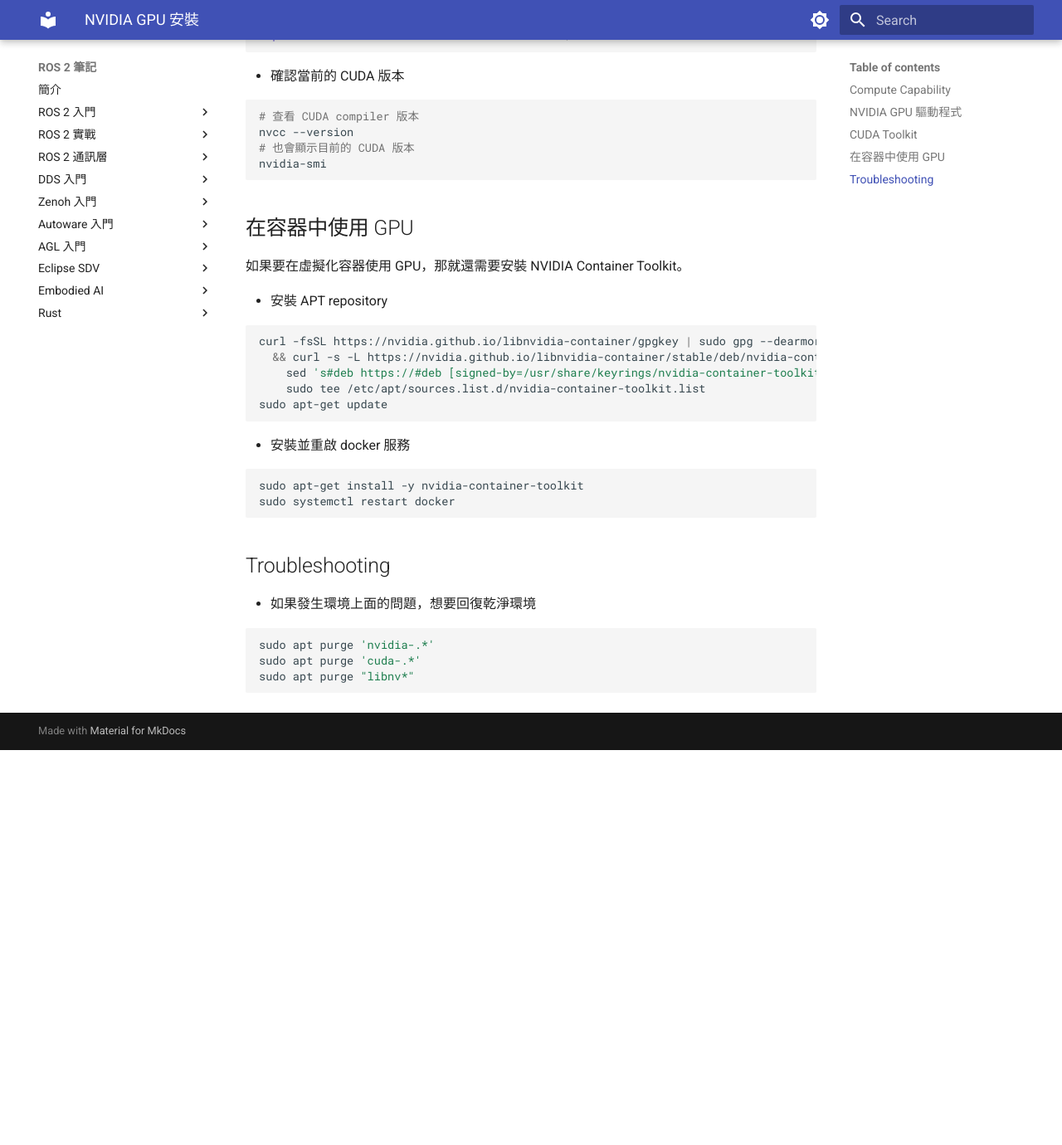
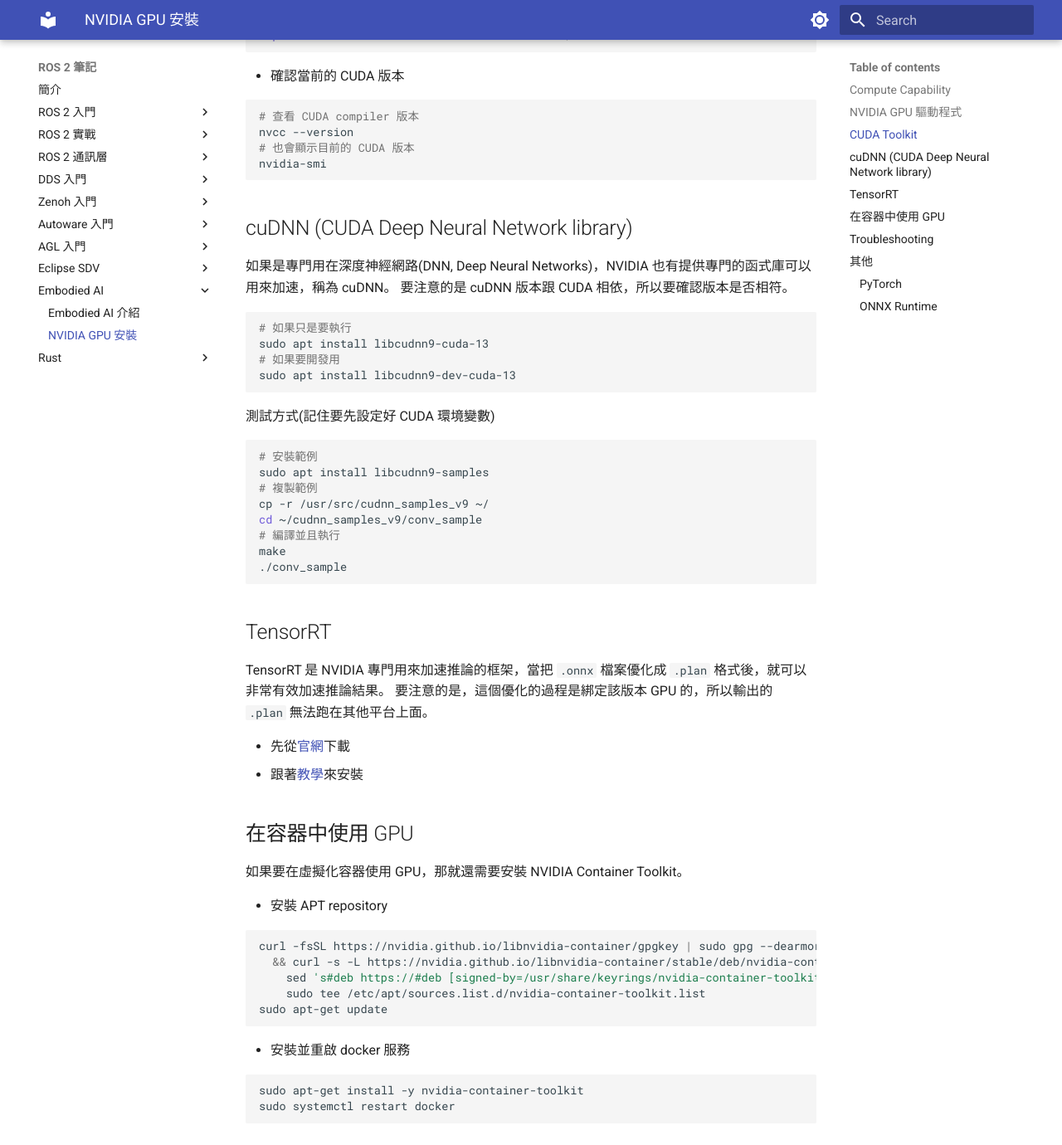
Before and after one commit to evshary/ros2-learning, an MkDocs documentation site: the page built from docs/embodied-ai/gpu.md, in a window 1280 px wide and 1400 px high, scrolled down 1535 px. Shown: the top 1380 px of the window at 83% size. Built offline with MkDocs 1.6.1 and Material for MkDocs 9.7.7, drawn with Linux system fonts in a browser that asks for light colours; before the commit the page ends 2439 px from its top, so only the background shows below that; some of the changed text lies outside the part shown.

Commit message:
Update models.
Signed-off-by: ChenYing Kuo <evshary@gmail.com>

````diff
--- a/docs/embodied-ai/gpu.md
+++ b/docs/embodied-ai/gpu.md
@@ -86,6 +86,39 @@ nvcc --version
 nvidia-smi
 ```
 
+## cuDNN (CUDA Deep Neural Network library)
+
+如果是專門用在深度神經網路(DNN, Deep Neural Networks)，NVIDIA 也有提供專門的函式庫可以用來加速，稱為 cuDNN。
+要注意的是 cuDNN 版本跟 CUDA 相依，所以要確認版本是否相符。
+
+```bash
+# 如果只是要執行
+sudo apt install libcudnn9-cuda-13
+# 如果要開發用
+sudo apt install libcudnn9-dev-cuda-13
+```
+
+測試方式(記住要先設定好 CUDA 環境變數)
+
+```bash
+# 安裝範例
+sudo apt install libcudnn9-samples
+# 複製範例
+cp -r /usr/src/cudnn_samples_v9 ~/
+cd ~/cudnn_samples_v9/conv_sample
+# 編譯並且執行
+make
+./conv_sample
+```
+
+## TensorRT
+
+TensorRT 是 NVIDIA 專門用來加速推論的框架，當把 `.onnx` 檔案優化成 `.plan` 格式後，就可以非常有效加速推論結果。
+要注意的是，這個優化的過程是綁定該版本 GPU 的，所以輸出的 `.plan` 無法跑在其他平台上面。
+
+* 先從[官網](https://developer.nvidia.com/tensorrt)下載
+* 跟著[教學](https://docs.nvidia.com/deeplearning/tensorrt/latest/installing-tensorrt/installing.html)來安裝
+
 ## 在容器中使用 GPU
 
 如果要在虛擬化容器使用 GPU，那就還需要安裝 NVIDIA Container Toolkit。
@@ -116,3 +149,19 @@ sudo apt purge 'nvidia-.*'
 sudo apt purge 'cuda-.*'
 sudo apt purge "libnv*"
 ```
+
+## 其他
+
+不一定要依賴 NVIDIA 平台的框架
+
+### PyTorch
+
+可以用在訓練以及推論的深度學習框架，不過大多數都是用在訓練和開發，推論會用 ONNX Runtime 或 TensorRT。
+
+* 可以從[官網](https://pytorch.org/get-started/locally/)下載
+
+### ONNX Runtime
+
+專門用來跑模型的推論引擎
+
+* 可以從 [GitHub](https://github.com/microsoft/onnxruntime/releases) 下載
--- a/mkdocs.yml
+++ b/mkdocs.yml
@@ -89,6 +89,7 @@ nav:
     - 'Eclipse uProtocol 介紹': 'eclipse-sdv/uprotocol.md'
   - 'Embodied AI':
     - 'Embodied AI 介紹': 'embodied-ai/introduction.md'
+    - 'NVIDIA GPU 安裝': 'embodied-ai/gpu.md'
   - 'Rust':
     - 'Rust 介紹': 'rust/introduction.md'
     - 'Rust Ownership': 'rust/ownership.md'
````
